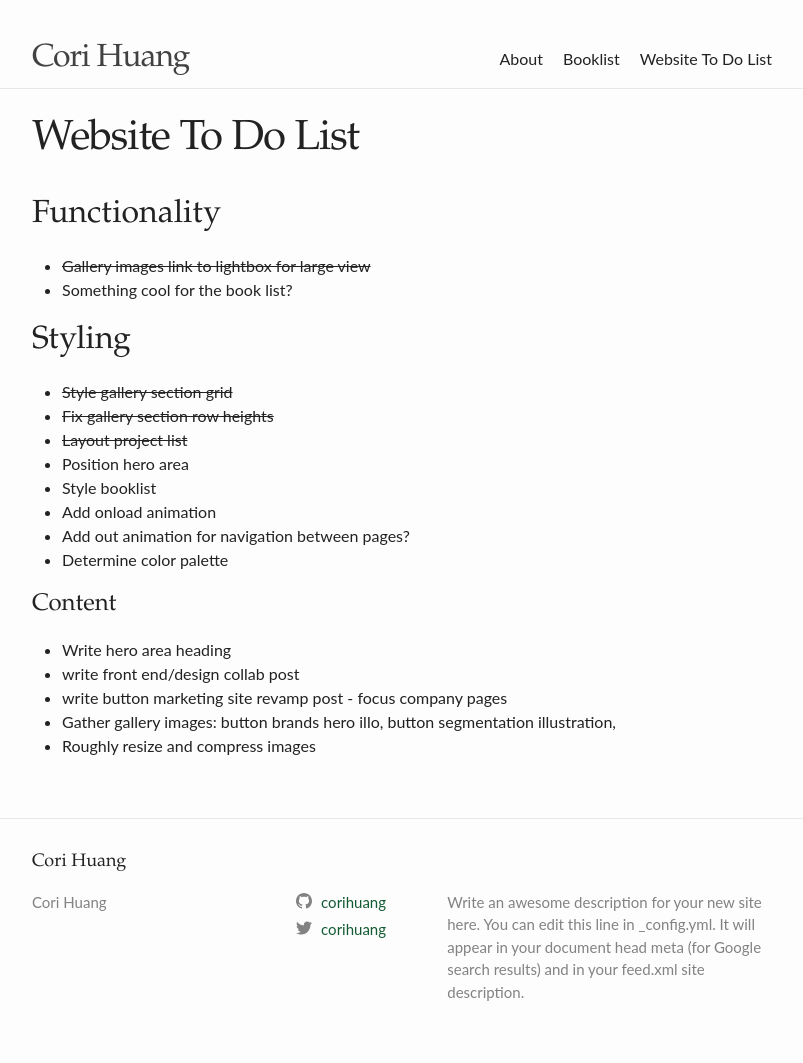
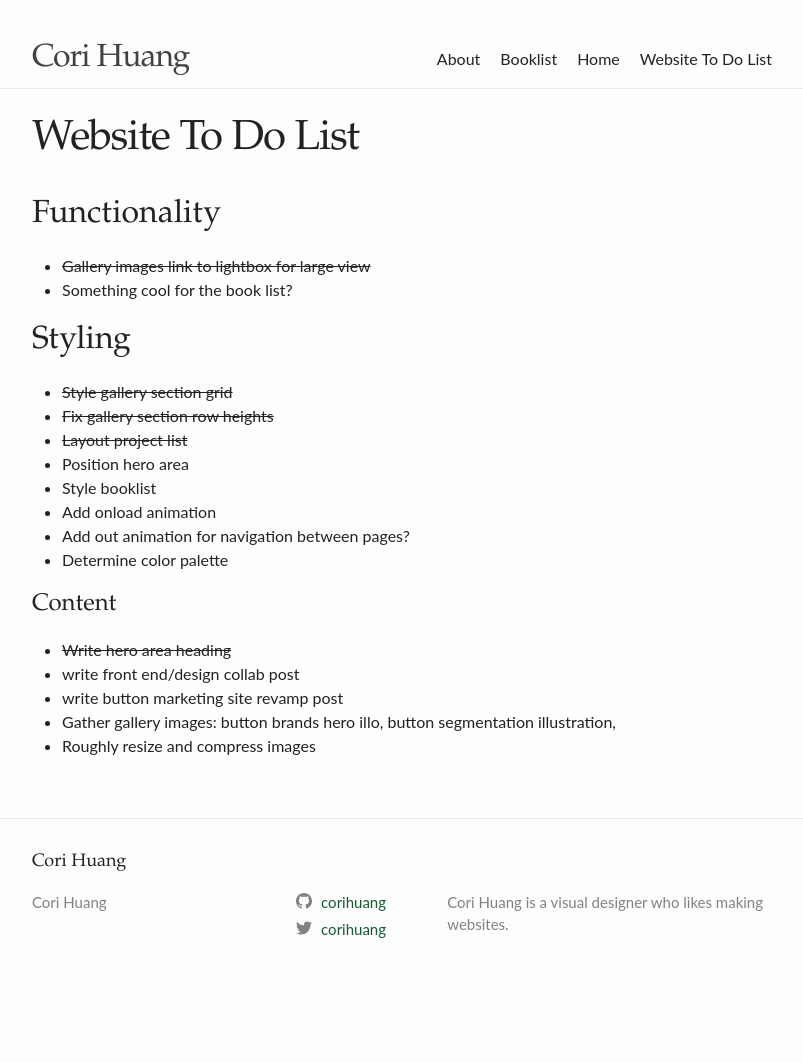
Before and after one commit to corihuang/corihuang.github.io, a Jekyll site: the page built from todo.md, in a window 1280 px wide. Shown: the whole page, without its empty margins (238-1041 px from the left). Built offline with Jekyll 4.4.1, drawn with Linux system fonts in a browser that asks for light colours; some web fonts are replaced; after the commit the page ends 1001 px from its top, so only the background shows below that.

```diff
--- a/_config.yml
+++ b/_config.yml
@@ -1,29 +1,7 @@
-# Welcome to Jekyll!
-#
-# This config file is meant for settings that affect your whole blog, values
-# which you are expected to set up once and rarely edit after that. If you find
-# yourself editing this file very often, consider using Jekyll's data files
-# feature for the data you need to update frequently.
-#
-# For technical reasons, this file is *NOT* reloaded automatically when you use
-# 'bundle exec jekyll serve'. If you change this file, please restart the server process.
-#
-# If you need help with YAML syntax, here are some quick references for you:
-# https://learn-the-web.algonquindesign.ca/topics/markdown-yaml-cheat-sheet/#yaml
-# https://learnxinyminutes.com/docs/yaml/
-#
-# Site settings
-# These are used to personalize your new site. If you look in the HTML files,
-# you will see them accessed via {{ site.title }}, {{ site.email }}, and so on.
-# You can create any custom variable you would like, and they will be accessible
-# in the templates via {{ site.myvariable }}.
-
 title: Cori Huang
 email:
 description: >- # this means to ignore newlines until "baseurl:"
-  Write an awesome description for your new site here. You can edit this
-  line in _config.yml. It will appear in your document head meta (for
-  Google search results) and in your feed.xml site description.
+  Cori Huang is a visual designer who likes making websites.
 baseurl: "" # the subpath of your site, e.g. /blog
 url: "" # the base hostname & protocol for your site, e.g. http://example.com
 twitter_username: corihuang
--- a/_layouts/project.html
+++ b/_layouts/project.html
@@ -22,8 +22,8 @@ layout: default
     <h2>Other Projects</h2>
     <div class="more-projects-list">
 
-<!-- If there are other projects of the same type, display one of them at random and two other projects. -->
-    {% assign similar_projects = site.projects | where_exp:"item", "item.type == page.type and item.title != page.title" %}
+    <!-- If there are other projects of the same type, display one of them at random and two other projects. -->
+    {% assign similar_projects = site.projects | where_exp:"item", "item.type == page.type" and "item.title != page.title" %}
       {% if similar_projects.size > 0 %}
         {% assign display_similar = similar_projects | sample: 1 %}
           <div><h3><a href="{{ display_similar.url }}">{{ display_similar.title }}</a></h3></div>
@@ -32,7 +32,7 @@ layout: default
           <div><h3><a href="{{ project.url }}">{{ project.title }}</a></h3></div>
         {% endfor %}
 
-<!-- If there are no similar projects, display 3 other projects at random. -->
+    <!-- If there are no similar projects, display 3 other projects at random. -->
       {% else %}
         {% assign display_array = site.projects | where_exp:"item","item.title != page.title" | sample: 3 %}
         {% for project in display_array %}
--- a/_sass/_sections.scss
+++ b/_sass/_sections.scss
@@ -35,6 +35,29 @@ section {
     font-weight: $base-font-weight * 1.5;
     text-transform: uppercase;
     letter-spacing: .5px;
+  }
+}
+
+.more-projects-list {
+  display: grid;
+  grid-template-columns: 1fr 1fr 1fr;
+  grid-template-rows: 100px;
+  gap: 16px;
+  margin: 0;
+  @include media-query($on-palm) {
+    grid-template-columns: 1fr;
+    grid-template-rows: auto;
+  }
+  div {
+    background-color: $evergreen;
+    border-radius: $radius-default;
+    text-align: center;
+    vertical-align: middle;
+    padding: $spacing
+  }
+  a {
+    color: #fff;
+    font-family: $fontstack-decorative;
   }
 }
 
@@ -85,26 +108,3 @@ section {
     height:190px;
   }
 }
-
-.more-projects-list {
-  display: grid;
-  grid-template-columns: 1fr 1fr 1fr;
-  grid-template-rows: 100px;
-  gap: 16px;
-  margin: 0;
-  @include media-query($on-palm) {
-    grid-template-columns: 1fr;
-    grid-template-rows: auto;
-  }
-  div {
-    background-color: $evergreen;
-    border-radius: $radius-default;
-    text-align: center;
-    vertical-align: middle;
-    padding: $spacing
-  }
-  a {
-    color: #fff;
-    font-family: $fontstack-decorative;
-  }
-}
--- a/index.markdown
+++ b/index.markdown
@@ -1,5 +1,6 @@
 ---
 layout: home
+title: Home
 ---
 
 ## I'm a designer who visualizes digital experiences that are easy to use and understand. You'll find me hanging out at the intersection of design and engineering, figuring out the right thing to design and making it work for the team.
--- a/todo.md
+++ b/todo.md
@@ -18,8 +18,8 @@ title: Website To Do List
 * Determine color palette
 
 # Content
-* Write hero area heading
+* ~~Write hero area heading~~
 * write front end/design collab post
-* write button marketing site revamp post - focus company pages
+* write button marketing site revamp post
 * Gather gallery images: button brands hero illo, button segmentation illustration,
 * Roughly resize and compress images
```
Also changed, not shown: Gemfile (+3 -13 lines), Gemfile.lock, 1 other file.
